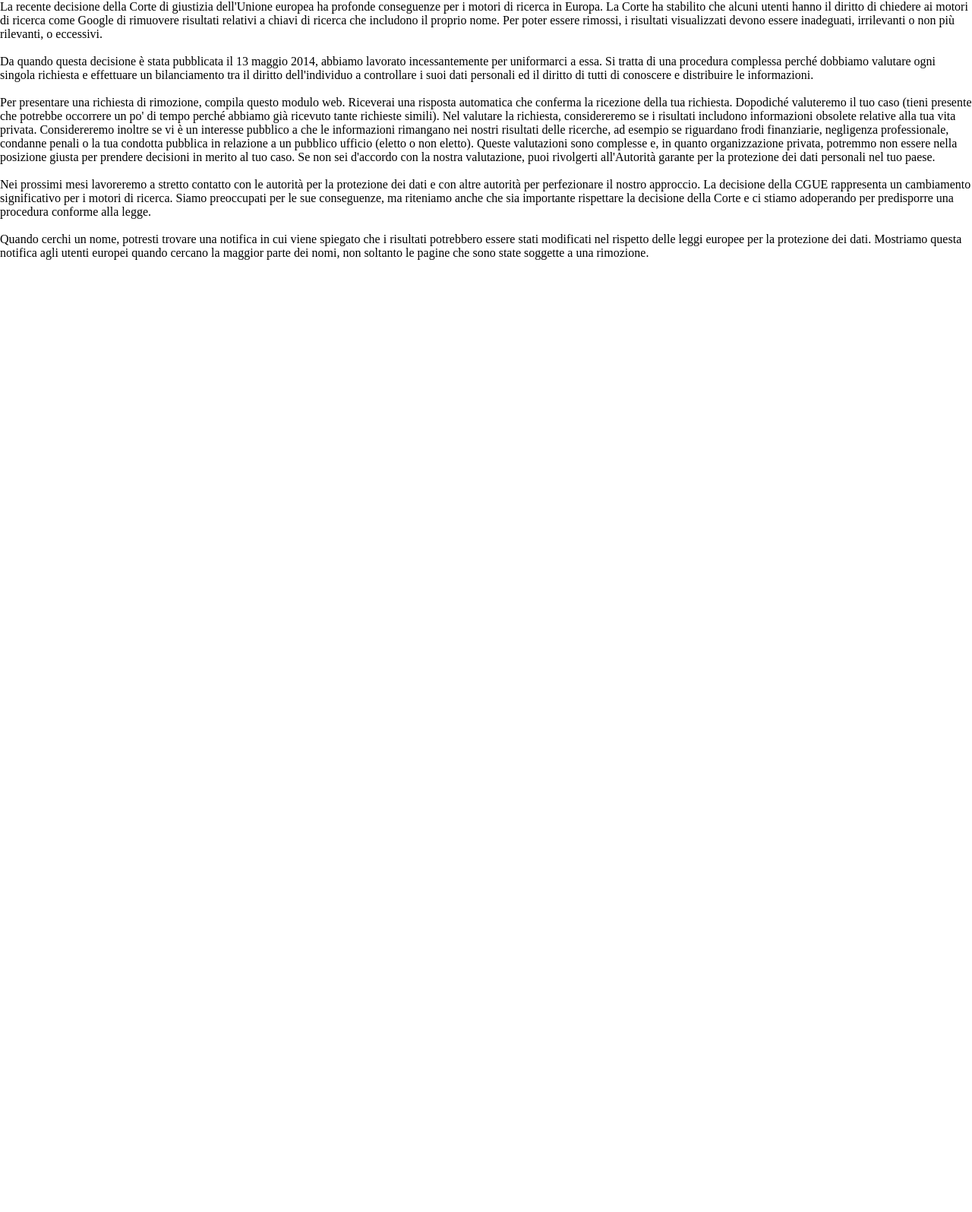
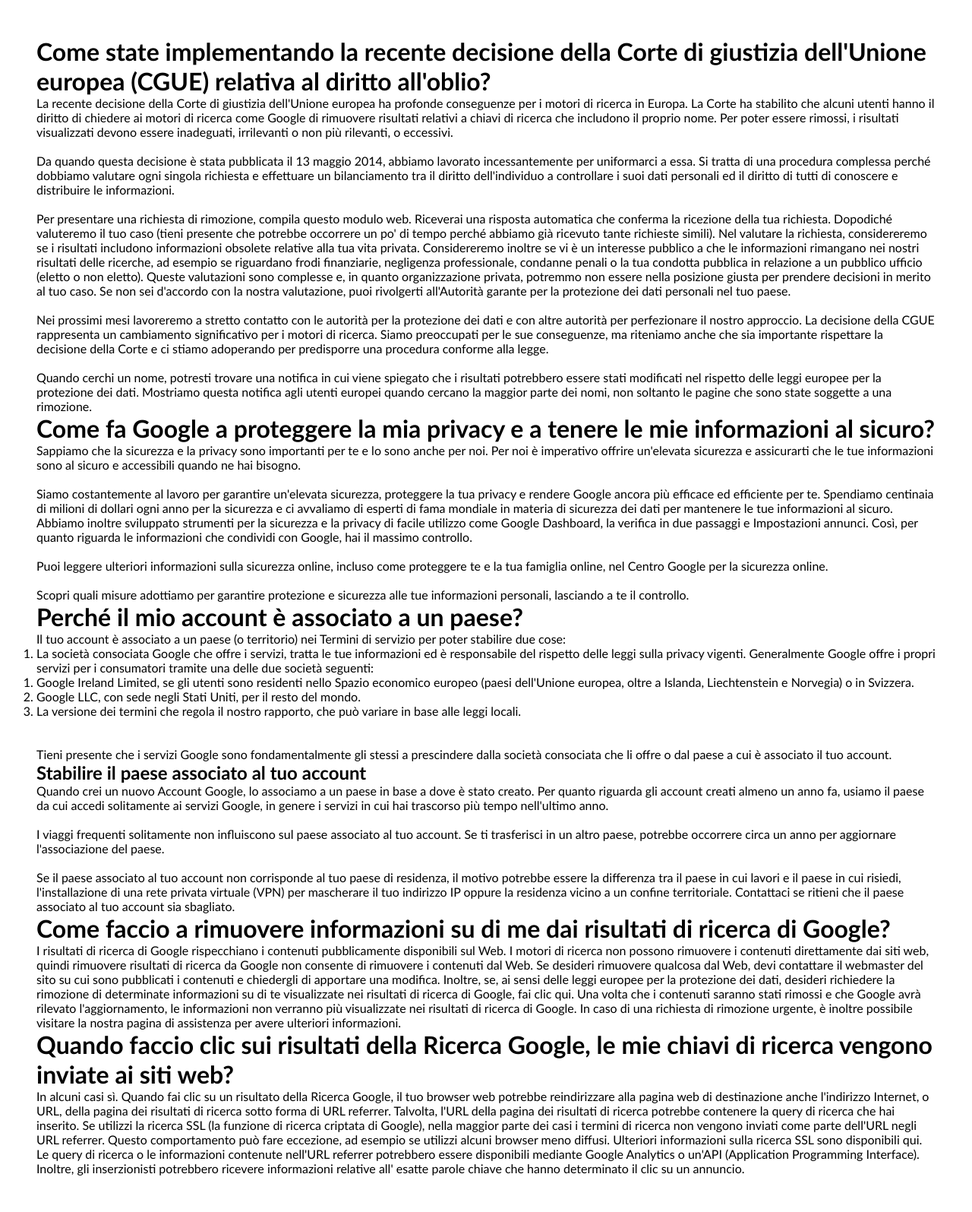
Before and after one commit to otuoio/php-google-faq, a PHP site: page / in a window 1280 px wide. Shown: the whole page at 76% size. Before the commit the page ends 342 px from the top, so only its background shows below. Run offline with PHP 8.4, Linux system fonts and the light colour scheme.

Commit message:
add print to screen of all faqs

```diff
--- a/index.php
+++ b/index.php
@@ -3,6 +3,7 @@ Ci sono diverse domande con relative risposte. Gestire il “Database” e la vi
 
 <?php
 
+    // database domande e risposte
     $db = [
         [
             'question' => 'Come state implementando la recente decisione della Corte di giustizia dell\'Unione europea (CGUE) relativa al diritto all\'oblio?',
@@ -16,8 +17,10 @@ Ci sono diverse domande con relative risposte. Gestire il “Database” e la vi
             <br><br>
             Quando cerchi un nome, potresti trovare una notifica in cui viene spiegato che i risultati potrebbero essere stati modificati nel rispetto delle leggi europee per la protezione dei dati. Mostriamo questa notifica agli utenti europei quando cercano la maggior parte dei nomi, non soltanto le pagine che sono state soggette a una rimozione.',
             'sections' => [
+                [
                     'title' => '',
                     'description' => ''
+                ]
             ]
         ],
         [
@@ -30,8 +33,10 @@ Ci sono diverse domande con relative risposte. Gestire il “Database” e la vi
             <br><br>
             Scopri quali misure adottiamo per garantire protezione e sicurezza alle tue informazioni personali, lasciando a te il controllo.',
             'sections' => [
+                [
                     'title' => '',
                     'description' => ''
+                ]
             ]
         ],
         [
@@ -44,6 +49,7 @@ Ci sono diverse domande con relative risposte. Gestire il “Database” e la vi
             <br><br>
             Tieni presente che i servizi Google sono fondamentalmente gli stessi a prescindere dalla società consociata che li offre o dal paese a cui è associato il tuo account.',
             'sections' => [
+                [
                     'title' => 'Stabilire il paese associato al tuo account',
                     'description' => 'Quando crei un nuovo Account Google, lo associamo a un paese in base a dove è stato creato. Per quanto riguarda gli account creati almeno un anno fa, usiamo il paese da cui accedi solitamente ai servizi Google, in genere i servizi in cui hai trascorso più tempo nell\'ultimo anno.
                     <br><br>
@@ -51,24 +57,30 @@ Ci sono diverse domande con relative risposte. Gestire il “Database” e la vi
                     <br><br>
                     Se il paese associato al tuo account non corrisponde al tuo paese di residenza, il motivo potrebbe essere la differenza tra il paese in cui lavori e il paese in cui risiedi, l\'installazione di una rete privata virtuale (VPN) per mascherare il tuo indirizzo IP oppure la residenza vicino a un confine territoriale. Contattaci se ritieni che il paese associato al tuo account sia sbagliato.'
                 ]
+            ]
         ],
         [
             'question' => 'Come faccio a rimuovere informazioni su di me dai risultati di ricerca di Google?',
             'answer' => 'I risultati di ricerca di Google rispecchiano i contenuti pubblicamente disponibili sul Web. I motori di ricerca non possono rimuovere i contenuti direttamente dai siti web, quindi rimuovere risultati di ricerca da Google non consente di rimuovere i contenuti dal Web. Se desideri rimuovere qualcosa dal Web, devi contattare il webmaster del sito su cui sono pubblicati i contenuti e chiedergli di apportare una modifica. Inoltre, se, ai sensi delle leggi europee per la protezione dei dati, desideri richiedere la rimozione di determinate informazioni su di te visualizzate nei risultati di ricerca di Google, fai clic qui. Una volta che i contenuti saranno stati rimossi e che Google avrà rilevato l\'aggiornamento, le informazioni non verranno più visualizzate nei risultati di ricerca di Google. In caso di una richiesta di rimozione urgente, è inoltre possibile visitare la nostra pagina di assistenza per avere ulteriori informazioni.',
             'sections' => [
+                [
                     'title' => '',
                     'description' => ''
+                ]
             ]
         ],
         [
             'question' => 'Quando faccio clic sui risultati della Ricerca Google, le mie chiavi di ricerca vengono inviate ai siti web?',
             'answer' => 'In alcuni casi sì. Quando fai clic su un risultato della Ricerca Google, il tuo browser web potrebbe reindirizzare alla pagina web di destinazione anche l\'indirizzo Internet, o URL, della pagina dei risultati di ricerca sotto forma di URL referrer. Talvolta, l\'URL della pagina dei risultati di ricerca potrebbe contenere la query di ricerca che hai inserito. Se utilizzi la ricerca SSL (la funzione di ricerca criptata di Google), nella maggior parte dei casi i termini di ricerca non vengono inviati come parte dell\'URL negli URL referrer. Questo comportamento può fare eccezione, ad esempio se utilizzi alcuni browser meno diffusi. Ulteriori informazioni sulla ricerca SSL sono disponibili qui. Le query di ricerca o le informazioni contenute nell\'URL referrer potrebbero essere disponibili mediante Google Analytics o un\'API (Application Programming Interface). Inoltre, gli inserzionisti potrebbero ricevere informazioni relative all\' esatte parole chiave che hanno determinato il clic su un annuncio.',
             'sections' => [
+                [
                     'title' => '',
                     'description' => ''
                 ]
+            ]
         ],
     ];
+
 
 ?>
 
@@ -88,7 +100,27 @@ Ci sono diverse domande con relative risposte. Gestire il “Database” e la vi
 
     <!-- main -->
     <main>
-        <?php echo $db[0]['answer']?>
+        <div class="faqs">
+            <?php
+                // ciclo per selezionare domande e risposte ed eventuali sottopragrafi
+                foreach ($db as $faq) {
+            ?>
+            <div class="faq">
+                <?php
+                    echo '<h1 class="question">' . $faq['question'] . '</h1>';
+                    echo '<p class="answer">' . $faq['answer'] . '</p>';
+                    foreach ($faq['sections'] as $section) {
+                        if ($section['title'] !== '' && $section['description'] !== '') {
+                            echo '<h2 class="sec-title">' . $section['title'] . '</h2>';
+                            echo '<p class="sec-description">' . $section['description'] . '</p>';
+                        };
+                    };
+                ?>
+            </div>
+            <?php
+                };
+            ?>
+        </div>
     </main>
     <!-- /main -->
 
--- a/style.css
+++ b/style.css
@@ -3,3 +3,12 @@
     padding: 0;
     box-sizing: border-box;
 }
+
+html {
+    font-size: 100%;
+    font-family: 'Gill Sans', 'Gill Sans MT', Calibri, 'Trebuchet MS', sans-serif;
+}
+
+.faqs {
+    padding: 3em;
+}
```
Lines whose indentation alone changed are shown as unchanged.
